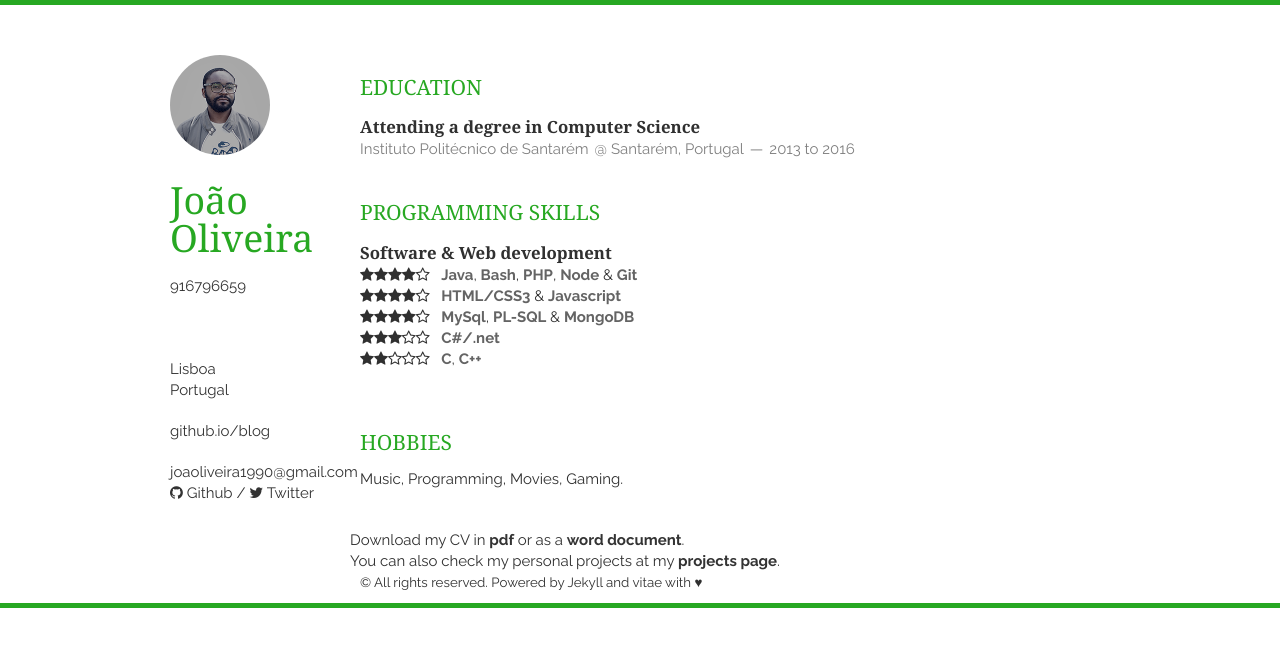
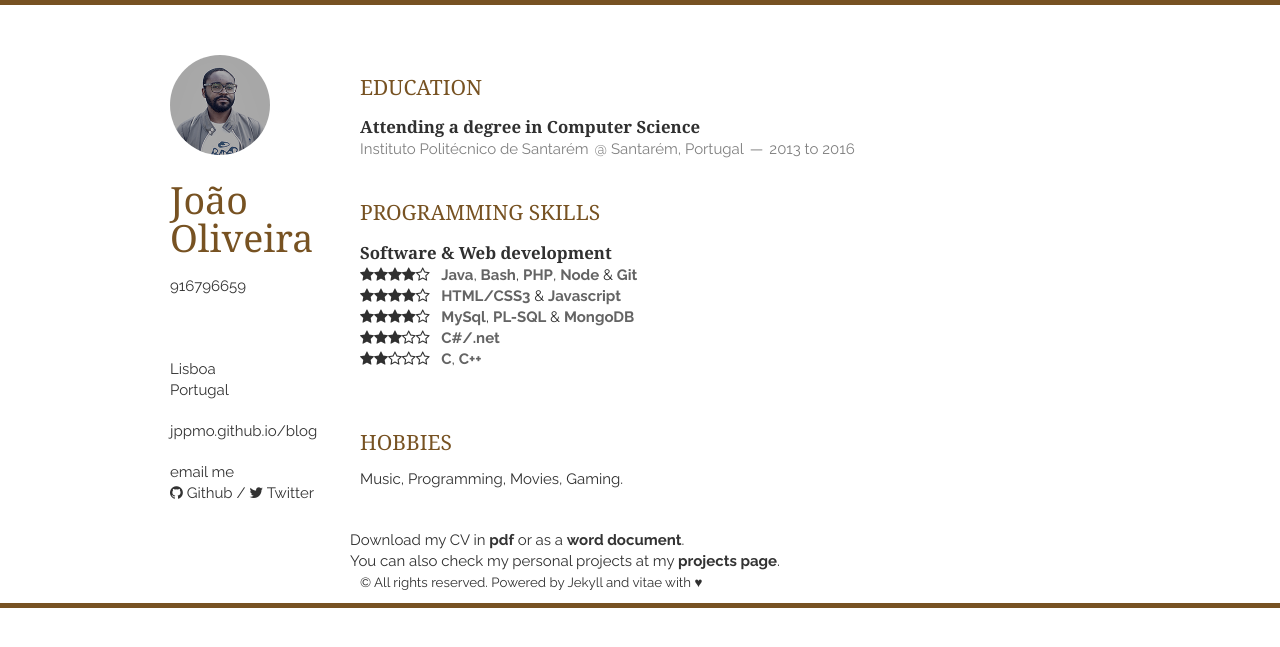
Before and after one commit to jppmo/vitae, a Jekyll site: the page built from index.html, in a window 1280 px wide. Shown: the top 647 px of the page. Built offline with Jekyll 4.4.1, drawn with Linux system fonts in a browser that asks for light colours; nearby versions of some CDN libraries; the list of posts is cut into pages by our own code.

Commit message:
change vitae color and fix email link

```diff
--- a/_config.yml
+++ b/_config.yml
@@ -18,13 +18,13 @@ title: João Oliveira's Resume
 name: João Oliveira
 email: joaoliveira1990@gmail.com
 email_full: mailto:joaoliveira1990@gmail.com
-website: github.io/blog
+website: jppmo.github.io/blog
 website_full: https://jppmo.github.io/blog
 github: trending
 twitter: twitter
 tel: 916796659
 tel_full: tel:916796659
-google_maps: 'https://www.google.co.uk/maps/place/44+Perth+St,+Edinburgh,+Edinburgh+City+EH3+5BL'
+google_maps: 'https://goo.gl/maps/qpYbcdUHF5E2'
 address:
 postcode:
 city: Lisboa
--- a/_layouts/layout.html
+++ b/_layouts/layout.html
@@ -42,7 +42,7 @@
             <a href="{{ site.website_full }}">{{ site.website }}</a><br/>
         </p>
         <p>
-            <a href="{{ site.email_full }}">{{ site.email }}</a><br/>
+            <a href="{{ site.email_full }}">email me</a><br/>
             <a href="https://github.com/{{ site.github }}"><i class="fa fa-github"></i> Github</a> /
             <a href="https://twitter.com/{{ site.twitter }}"><i class="fa fa-twitter"></i> Twitter</a>
         </p>
--- a/static/css/layout.css
+++ b/static/css/layout.css
@@ -5,8 +5,8 @@ body {
     font-size: 15px;
     line-height: 21px;
     color: rgb(48, 48, 48);
-    border-top: 5px solid #27a822;
-    border-bottom: 5px solid #27A822;
+    border-top: 5px solid #775222;
+    border-bottom: 5px solid #775222;
 }
 
 .container {
@@ -23,7 +23,7 @@ a:visited {
 }
 
 a:hover, a:focus {
-    color: #27A822;
+    color: #775222;
 }
 
 p, address {
@@ -40,7 +40,7 @@ p, address {
 }
 
 header > h1, section > h1 {
-    color: #27A822;
+    color: #775222;
 }
 
 header > h1 {
@@ -51,10 +51,12 @@ header > h1 {
 
 .container > header p, .container > header address {
     margin-bottom: 20px;
+
 }
 
 .container > header p:last-child {
     margin-bottom: 20px;
+
 }
 
 section {
```
Also changed, not shown: 2 other files.
